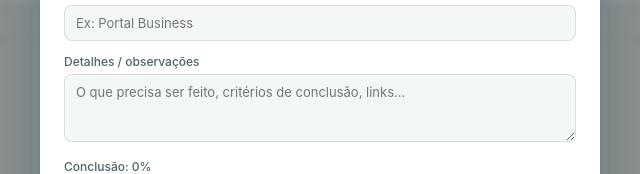
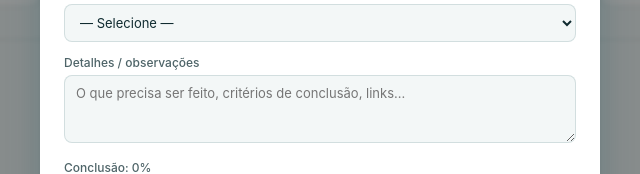
Before and after one commit to lucianalves17-arch/painel-campo, a plain HTML site: page index.html in a window 1280 px wide. Both pictures are taken after typing "Sample" into the empty fields and a click on the button "+ Nova tarefa". Shown: the part 403-577 px from the top of the page, 320-960 px from the left. Drawn offline with Linux system fonts and the light colour scheme; a script that the page names is missing.

Commit message:
Update index.html

```diff
--- a/index.html
+++ b/index.html
@@ -315,7 +315,31 @@
 
     <div class="field-group">
       <label class="field-label">Empreendimento / área</label>
-      <input type="text" id="f-emp" placeholder="Ex: Portal Business">
+      <select id="f-emp">
+        <option value="">— Selecione —</option>
+        <option>CONSÓRCIO CIDADE ALTA SINOP</option>
+        <option>BRAVANTE E CAMPO INCORPORAÇÕES IMOBILIÁRIAS LTDA</option>
+        <option>DF CAMPO INCORPORAÇÕES IMOBILIÁRIAS LTDA</option>
+        <option>INCORPORADORA LOTEAMENTO FONTANA LTDA</option>
+        <option>BCV INCORPORADORA DE IMÓVEIS LTDA</option>
+        <option>JARDIM ORIENTE EMPREEDIMENTOS IMOBILIÁRIOS LTDA</option>
+        <option>JAM EMPREENDIMENTOS IMOBILIÁRIOS E COMERCIAIS LTDA</option>
+        <option>BURITIS INCORPORADORA DE IMÓVEIS LTDA</option>
+        <option>SANTA TEREZINHA INCORPORADORA DE IMÓVEIS LTDA</option>
+        <option>NOVA BURITIS INCORPORADORA DE IMÓVEIS LTDA</option>
+        <option>BURITIS UNIVERSITÁRIO INCORPORADORA DE IMÓVEIS LTDA</option>
+        <option>MORADA DO SOL INCORPORADORA DE IMÓVEIS LTDA</option>
+        <option>PRIMAVERA INCORPORADORA DE IMÓVEIS LTDA</option>
+        <option>CAMPO INCORPORADORA LTDA - FILIAL SINOP</option>
+        <option>CAMPO INCORPORADORA LTDA - FILIAL MARÍLIA</option>
+        <option>CAMPO INCORPORADORA LTDA</option>
+        <option>CIDADE ALTA INCORPORADORA LTDA</option>
+        <option>CAMPO INCORPORADORA LTDA - FILIAL PRIMAVERA</option>
+        <option>TIVOLI INCORPORAÇÕES IMOBILIARIAS LTDA (SINOP)</option>
+        <option>RESIDENCIAL INCORPORADORA SANTO ANGELO LTDA</option>
+        <option>ORIGEM PLANEJAMENTO E DESENVOLVIMENTO IMOBILIÁRIO LTDA</option>
+        <option>CONSÓRCIO TERRAS DE SANTANA</option>
+      </select>
     </div>
 
     <div class="field-group">
```
